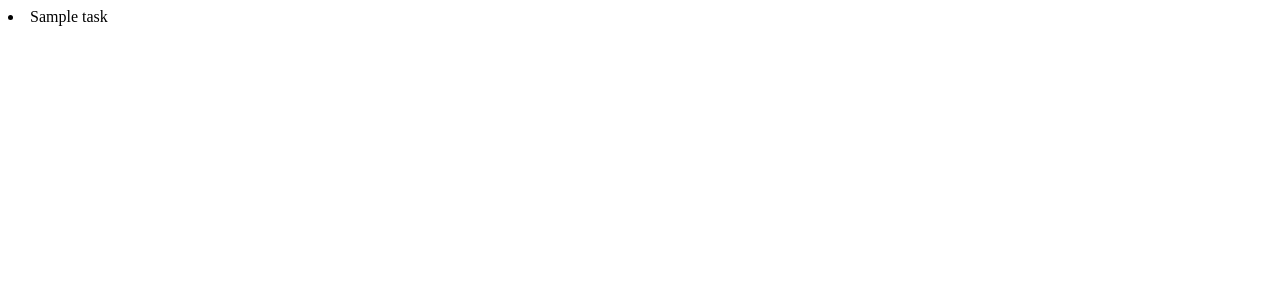
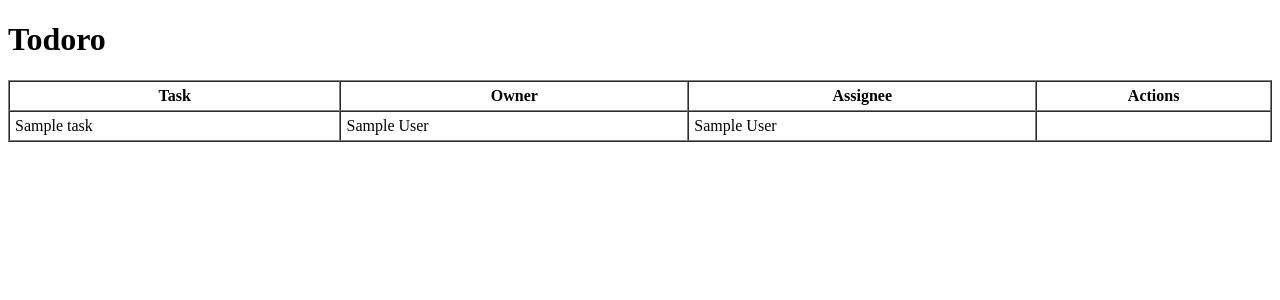
Before and after one commit to sergio-marin/keepcoding-modulo-python-django-rest, a Django app: page / in a window 1280 px wide. Before the commit the part shown is almost empty. Shown: the top 300 px of the page. Run offline with Django 3.2, Linux system fonts and the light colour scheme; tables that the repository leaves empty hold one stand-in row (values such as "Sample post").

Commit message:
Mejora en el listado de tareas: ahora se muestra el propietario y el usuario asignado

```diff
--- a/src/tasks/templates/tasks/list.html
+++ b/src/tasks/templates/tasks/list.html
@@ -5,8 +5,32 @@
     <title>Todoro</title>
 </head>
 <body>
-    {% for task in task_objects %}
-        <li>{{ task.name }}</li>
-    {% endfor %}
+    <h1>Todoro</h1>
+    <table width="100%" border="1" cellpadding="5" cellspacing="0">
+        <thead>
+        <tr>
+            <th>Task</th>
+            <th>Owner</th>
+            <th>Assignee</th>
+            <th>Actions</th>
+        </tr>
+        </thead>
+        <tbody>
+            {% for task in task_objects %}
+                <tr>
+                    <td>{{ task.name }}</td>
+                    <td>{{ task.owner.first_name }} {{ task.owner.last_name }}</td>
+                    <td>
+                        {% if task.assignee %}
+                            {{ task.assignee.first_name }} {{ task.assignee.last_name }}
+                        {% else %}
+                            Unassigned
+                        {% endif %}
+                    </td>
+                    <td></td>
+                </tr>
+            {% endfor %}
+        </tbody>
+    </table>
 </body>
 </html>
```
